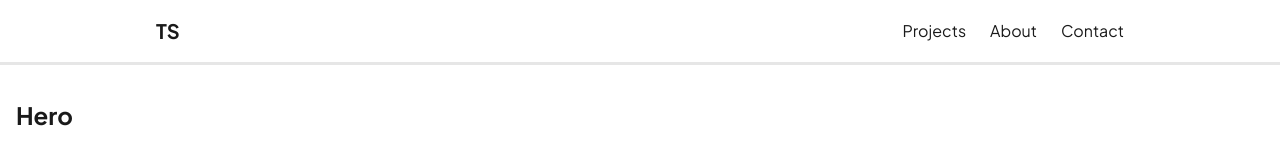
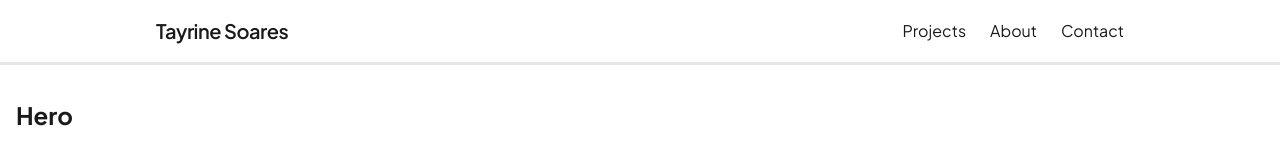
Before and after one commit to TayrineSoares/tayrine-portfolio, a React (Vite) app: page / in a window 1280 px wide. Shown: the top 160 px of the page. Built offline with nearby package versions, Linux system fonts and the light colour scheme.

Commit message:
update favIcon

```diff
--- a/index.html
+++ b/index.html
@@ -2,9 +2,10 @@
 <html lang="en">
   <head>
     <meta charset="UTF-8" />
-    <link rel="icon" type="image/svg+xml" href="/vite.svg" />
+
     <meta name="viewport" content="width=device-width, initial-scale=1.0" />
-    <title>Tayrine Portfolio</title>
+    <title>Tayrine Soares</title>
+    <link rel="icon" type="image/png" href="/favicon svg.png" />
 
     <!-- Google Fonts: Plus Jakarta Sans -->
     <link rel="preconnect" href="https://fonts.googleapis.com">
--- a/src/components/Header.jsx
+++ b/src/components/Header.jsx
@@ -12,8 +12,10 @@ const Header = () => {
   return (
     <header>
       <div className="container header-container">
-        {/* PLACEHOLDER FOR LOGO LATER */}
-        <a href="#" className="logo" onClick={closeMenu}>TS</a>
+
+        <a href="#hero" className="logo" onClick={closeMenu}>
+          Tayrine Soares
+        </a>
 
         {/* Mobile togglebutton */}
         <button
--- a/src/styles/Header.css
+++ b/src/styles/Header.css
@@ -6,13 +6,20 @@
   padding: 1rem;
 }
 
-/* Logo */
 .logo {
-  font-weight: 700;
+  font-weight: 600;
   font-size: 1.25rem;
+  letter-spacing: -0.5px;   /* subtle tightening for a designer look */
+  text-decoration: none;
   color: var(--fg);
+  transition: color 0.2s ease;
+}
+
+.logo:hover {
+  color: var(--accent);
   text-decoration: none;
 }
+
 
 /* Navigation (desktop) */
 .nav-list {
```
Also changed, not shown: public/favicon svg.png (added), 1 other file (tests, documents, lock files or other folders).
